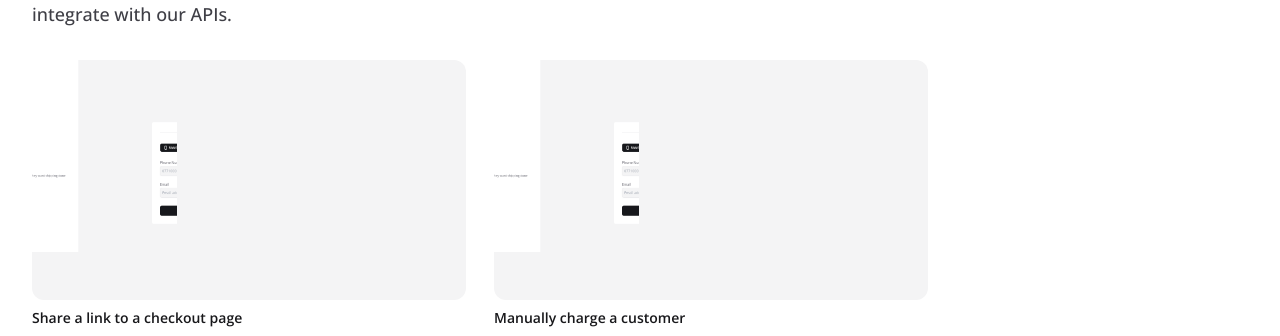
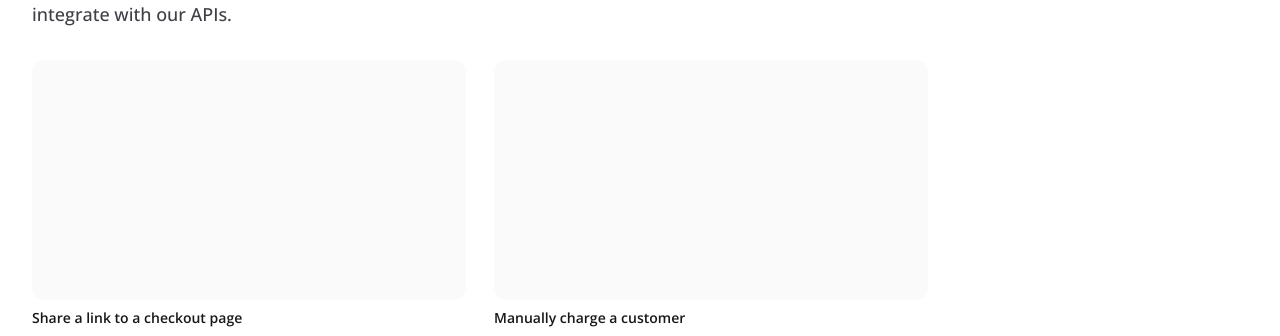
Before and after one commit to tate2301/tif, a Next.js app in the folder apps/dashboard/: page /payments in a window 1280 px wide. Shown: the part 315-651 px from the top of the page. Built offline with nearby package versions, Linux system fonts and the light colour scheme.

Commit message:
fic: removed image from dahboard item

```diff
--- a/apps/dashboard/src/components/payment-items/CreatePaymentItem.tsx
+++ b/apps/dashboard/src/components/payment-items/CreatePaymentItem.tsx
@@ -20,14 +20,14 @@ function CreatePaymentItem({
 }: Props) {
   return (
     <div className="col-span-1 flex flex-col space-y-2">
-      <div className="h-60 aspect-video rounded-xl bg-secondary relative">
-        <div className="h-48 w-1/3 relative bg-red-100 top-50">
-          <Image
+      <div className="h-60 aspect-video rounded-xl bg-zinc-50 dark:bg-zinc-800 overflow-hidden relative">
+        <div className="h-48 w-1/3 relative  top-50">
+          {/* <Image
             alt="display image item"
             layout="fill"
             objectFit="cover"
             src={"/images/create-link-large.png"}
-          />
+          /> */}
         </div>
       </div>
       <p className="heading-text text-sm font-semibold">{heading}</p>
--- a/apps/dashboard/src/pages/payments/create-payment-link.tsx
+++ b/apps/dashboard/src/pages/payments/create-payment-link.tsx
@@ -34,7 +34,7 @@ const CreatePaymentLink = () => {
                 heading="Products or description"
               />
             </div>
-            <CustomHeading size="sm" text="User information" />
+            <CustomHeading size="sm" text="Payment options" />
             <CustomCheckbox
               value={require_mobile_payment}
               setValue={setRequireMobilePayment}
```
